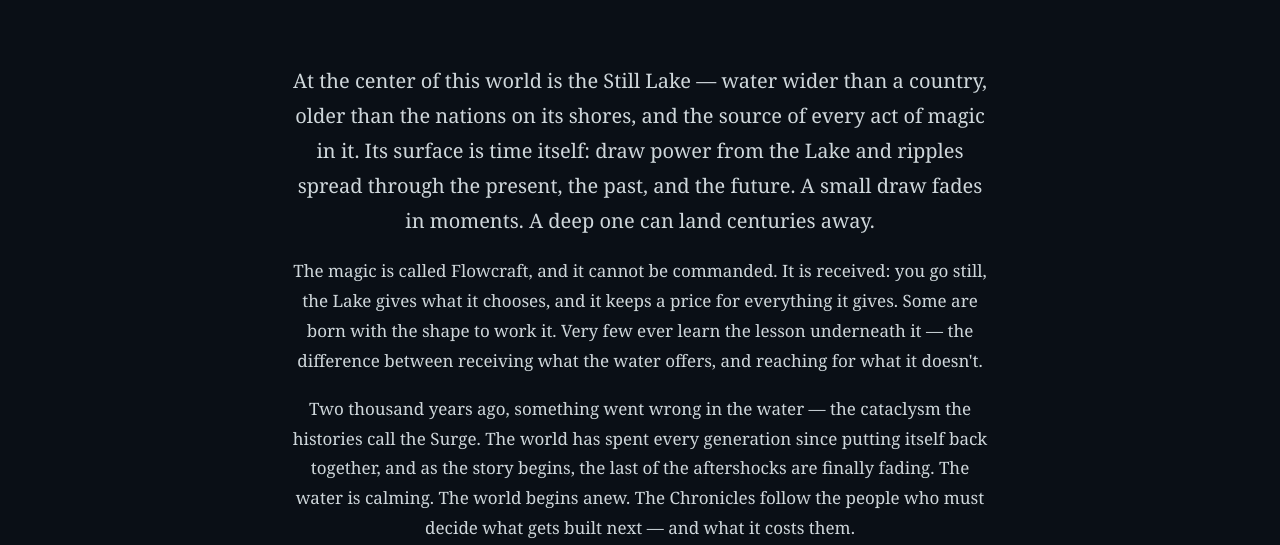
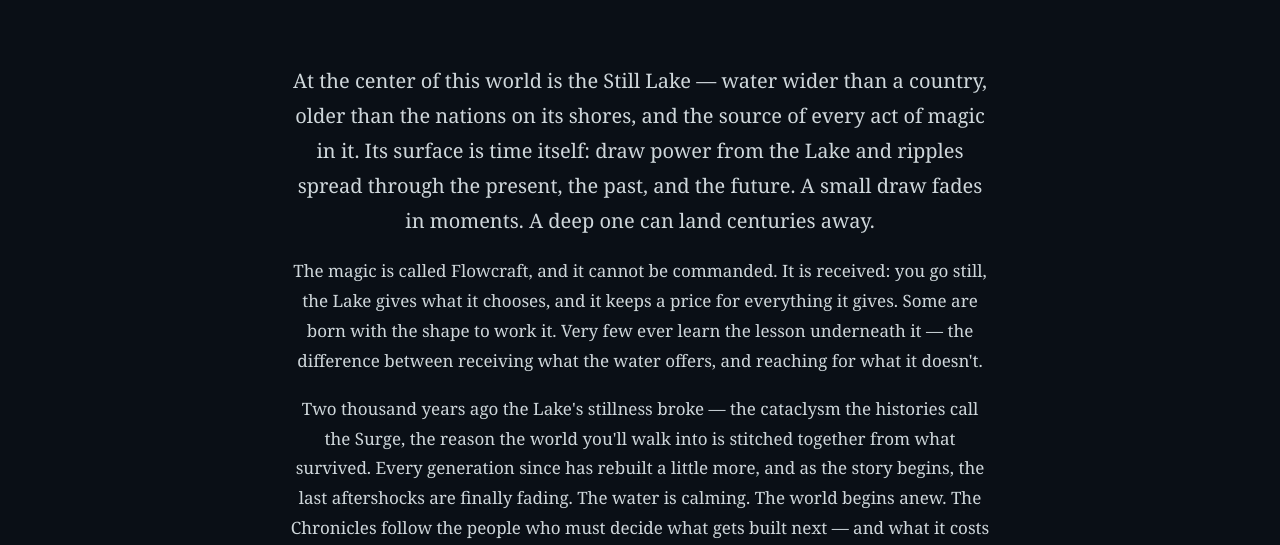
Before and after one commit to email987543-ui/billmckibbin.com, a plain HTML site: page chronicles/index.html in a window 1280 px wide. Shown: the part 407-952 px from the top of the page. Drawn offline with Linux system fonts and the light colour scheme.

Commit message:
Deploy site update

```diff
--- a/chronicles/index.html
+++ b/chronicles/index.html
@@ -39,7 +39,7 @@
     <div class="inner">
       <p class="lede">At the center of this world is the Still Lake — water wider than a country, older than the nations on its shores, and the source of every act of magic in it. Its surface is time itself: draw power from the Lake and ripples spread through the present, the past, and the future. A small draw fades in moments. A deep one can land centuries away.</p>
       <p>The magic is called Flowcraft, and it cannot be commanded. It is received: you go still, the Lake gives what it chooses, and it keeps a price for everything it gives. Some are born with the shape to work it. Very few ever learn the lesson underneath it — the difference between receiving what the water offers, and reaching for what it doesn't.</p>
-      <p>Two thousand years ago, something went wrong in the water — the cataclysm the histories call the Surge. The world has spent every generation since putting itself back together, and as the story begins, the last of the aftershocks are finally fading. The water is calming. The world begins anew. The Chronicles follow the people who must decide what gets built next — and what it costs them.</p>
+      <p>Two thousand years ago the Lake's stillness broke — the cataclysm the histories call the Surge, the reason the world you'll walk into is stitched together from what survived. Every generation since has rebuilt a little more, and as the story begins, the last aftershocks are finally fading. The water is calming. The world begins anew. The Chronicles follow the people who must decide what gets built next — and what it costs them.</p>
     </div>
   </section>
 
```
